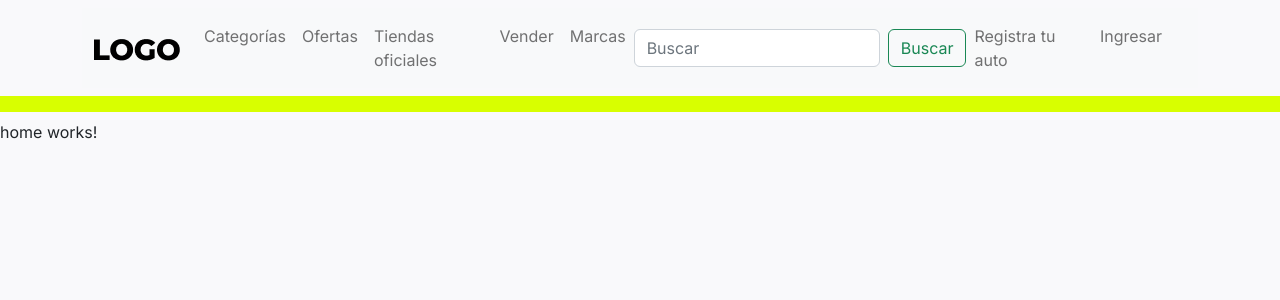
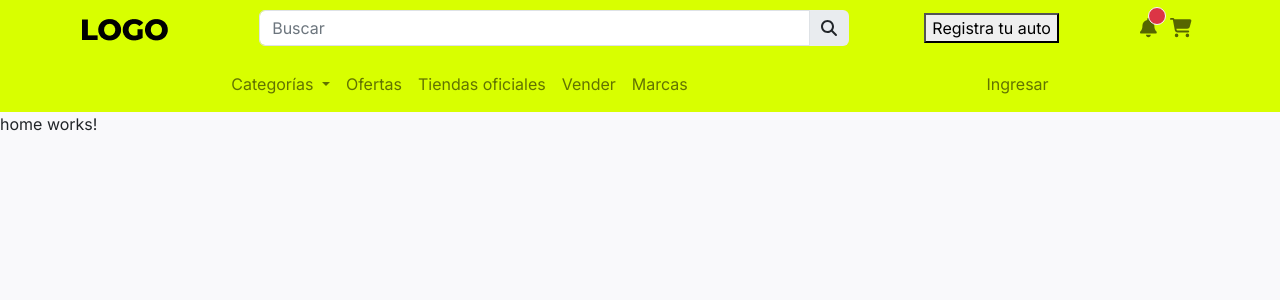
Before and after one commit to JSHectorM/shopping-mb, an Angular app: page /home in a window 1280 px wide. Shown: the top 300 px of the page. Built offline with nearby package versions, Linux system fonts and the light colour scheme.

Commit message:
change navbar grid para los 3 casos diferentes (login, mobile, web)

```diff
--- a/src/app/share/components/navbar/navbar.component.html
+++ b/src/app/share/components/navbar/navbar.component.html
@@ -1,57 +1,18 @@
-<div class="container">
-  <nav class="navbar navbar-light bg-light my-2" [ngClass]="{'d-none': isMobile && isLoginPage,'navbar-expand-lg': !isLoginPage}">
-    <div class="container-fluid">
-      <a class="navbar-brand" href="#">
-        <img src="/assets/img/LOGO.png" alt="Logo" width="86">
+<div class="container-fluid p-0">
+  <nav class="navbar navbar-light py-2" [ngClass]="{'d-none': isMobile && isLoginPage,'navbar-expand-lg bg-yelow': !isLoginPage}">
+    <!--    NavBar para mobile ISLOGIN-->
+    <div class="container px-4" *ngIf="isLoginPage">
+      <a class="navbar-brand" routerLink="{{routeHome}}">
+        <img ngSrc="{{srcLogo}}" alt="Logo" width="86" height="22">
       </a>
-      <button [disabled]="isLoginPage" class="navbar-toggler" type="button" data-bs-toggle="collapse" data-bs-target="#navbarNav" aria-controls="navbarNav" aria-expanded="false" aria-label="Toggle navigation">
+      <button [disabled]="isLoginPage" class="navbar-toggler" type="button">
         <fa-icon [icon]="faBars"></fa-icon>
       </button>
-      <div class="collapse navbar-collapse" id="navbarNav">
-        <ul class="navbar-nav me-auto mb-2 mb-lg-0" *ngIf="!isLoginPage">
-          <li class="nav-item">
-            <a class="nav-link" href="#">Categorías</a>
-          </li>
-          <li class="nav-item">
-            <a class="nav-link" href="#">Ofertas</a>
-          </li>
-          <li class="nav-item">
-            <a class="nav-link" href="#">Tiendas oficiales</a>
-          </li>
-          <li class="nav-item">
-            <a class="nav-link" href="#">Vender</a>
-          </li>
-          <li class="nav-item">
-            <a class="nav-link" href="#">Marcas</a>
-          </li>
-        </ul>
-        <form class="d-flex">
-          <input class="form-control me-2" type="search" placeholder="Buscar" aria-label="Search">
-          <button class="btn btn-outline-success" type="submit">Buscar</button>
-        </form>
-        <ul class="navbar-nav mb-2 mb-lg-0">
-          <li class="nav-item">
-            <a class="nav-link" href="#">Registra tu auto</a>
-          </li>
-          <li class="nav-item">
-            <a class="nav-link" href="#">Ingresar</a>
-          </li>
-          <li class="nav-item">
-            <a class="nav-link" href="#">
-              <i class="fas fa-shopping-cart"></i>
-            </a>
-          </li>
-        </ul>
-      </div>
     </div>
-  </nav>
 
-</div>
-
-<div class="container-fluid p-0">
-  <nav class="navbar navbar-light bg-yelow my-2" [ngClass]="{'d-none': isMobile && isLoginPage,'navbar-expand-lg': !isLoginPage}">
-    <div class="container navMobile" *ngIf="isMobile">
-      <button [disabled]="isLoginPage" *ngIf="!isLoginPage && isMobile" class="navbar-toggler" type="button" data-bs-toggle="collapse" data-bs-target="#navbarMobile" aria-controls="navbarNav" aria-expanded="false" aria-label="Toggle navigation">
+    <!--    NavBar para mobile !ISLOGIN-->
+    <div class="container navMobile" *ngIf="isMobile && !isLoginPage">
+      <button class="navbar-toggler" type="button" data-bs-toggle="collapse" data-bs-target="#navbarMobile" aria-controls="navbarNav" aria-expanded="false" aria-label="Toggle navigation">
         <fa-icon [icon]="faBars"></fa-icon>
       </button>
       <div class="input-group rounded inp-search">
@@ -75,15 +36,19 @@
         </span>
         </a>
       </div>
-
-      <a class="navbar-brand" routerLink="/home" *ngIf="!isMobile">
-        <img src="/assets/img/LOGO.png" alt="Logo" width="86">
-      </a>
-      <div class="collapse navbar-collapse" id="navbarMobile">
+      <div class="collapse navbar-collapse collapse-mobile" id="navbarMobile">
         <div class="card card-body">
           <ul class="navbar-nav me-auto mb-2 mb-lg-0" *ngIf="!isLoginPage">
-            <li class="nav-item">
-              <a class="nav-link" href="#">Categorías</a>
+            <li class="nav-item dropdown">
+              <a class="nav-link dropdown-toggle" role="button" data-bs-toggle="dropdown" aria-expanded="false">
+                Categorías
+              </a>
+              <ul class="dropdown-menu">
+                <li><a class="dropdown-item" href="#">Action</a></li>
+                <li><a class="dropdown-item" href="#">Another action</a></li>
+                <li><hr class="dropdown-divider"></li>
+                <li><a class="dropdown-item" href="#">Something else here</a></li>
+              </ul>
             </li>
             <li class="nav-item">
               <a class="nav-link" href="#">Ofertas</a>
@@ -107,5 +72,74 @@
         Env&iacute;ar a CP {{envioCP  }}
       </button>
     </div>
+
+    <!--    NavBar para WEB !ISLOGIN-->
+    <div class="container navWeb" *ngIf="!isMobile && !isLoginPage">
+      <a class="navbar-brand" routerLink="{{routeHome}}">
+        <img ngSrc="{{srcLogo}}" alt="Logo" width="86" height="22">
+      </a>
+      <div class="input-group rounded inp-search">
+        <input type="search" class="form-control py-1 border-right-0 border" placeholder="Buscar" aria-label="Search" aria-describedby="search-addon-web" />
+        <span class="input-group-text border-0" id="search-addon-web">
+          <fa-icon [icon]="search"></fa-icon>
+        </span>
+      </div>
+      <button type="button">Registra tu auto</button>
+      <div class="">
+        <a class="position-relative icon-navbar">
+          <fa-icon [icon]="bell"></fa-icon>
+          <span class="position-absolute top-0 start-100 translate-middle p-2 bg-danger border border-light rounded-circle">
+          <span class="visually-hidden">New alerts</span>
+        </span>
+        </a>
+        <a class="position-relative icon-navbar">
+          <fa-icon [icon]="cartShopping"></fa-icon>
+          <span *ngIf="numArticles > 0" class="position-absolute top-0 start-100 translate-middle badge rounded-pill bg-danger">
+            {{ numArticles }}
+            <span class="visually-hidden">unread messages</span>
+        </span>
+        </a>
+      </div>
+    </div>
   </nav>
+  <!--    NavBar 2row  para WEB !ISLOGIN-->
+  <nav class="navbar navbar-expand-lg bg-yelow row-navbar" *ngIf="!isMobile && !isLoginPage">
+    <div class="container justify-content-around">
+      <div class="flex-column">
+        <ul class="navbar-nav me-auto mb-2 mb-lg-0" *ngIf="!isLoginPage">
+          <li class="nav-item dropdown">
+            <a class="nav-link dropdown-toggle" role="button" data-bs-toggle="dropdown" aria-expanded="false">
+              Categorías
+            </a>
+            <ul class="dropdown-menu">
+              <li><a class="dropdown-item" href="#">Action</a></li>
+              <li><a class="dropdown-item" href="#">Another action</a></li>
+              <li><hr class="dropdown-divider"></li>
+              <li><a class="dropdown-item" href="#">Something else here</a></li>
+            </ul>
+          </li>
+          <li class="nav-item">
+            <a class="nav-link" href="#">Ofertas</a>
+          </li>
+          <li class="nav-item">
+            <a class="nav-link" href="#">Tiendas oficiales</a>
+          </li>
+          <li class="nav-item">
+            <a class="nav-link" href="#">Vender</a>
+          </li>
+          <li class="nav-item">
+            <a class="nav-link" href="#">Marcas</a>
+          </li>
+        </ul>
+      </div>
+      <div class="flex-column">
+        <ul class="navbar-nav me-auto mb-2 mb-lg-0" *ngIf="!isLoginPage">
+          <li class="nav-item">
+            <a class="nav-link" href="#">Ingresar</a>
+          </li>
+        </ul>
+      </div>
+    </div>
+  </nav>
+
 </div>
--- a/src/app/share/components/navbar/navbar.component.scss
+++ b/src/app/share/components/navbar/navbar.component.scss
@@ -18,3 +18,22 @@ div, nav, a, img, form, button, ul, li {
     max-width: 230px;
   }
 }
+.navWeb {
+  .inp-search {
+    max-width: 590px;
+  }
+}
+
+.collapse-mobile {
+  .card {
+    background-color: #D8FF00;
+    border: none;
+    .nav-item a{
+      color: #000000;
+    }
+  }
+}
+
+.row-navbar{
+//  Aqui personalizar la segunda row del nav
+}
--- a/src/app/share/components/navbar/navbar.component.ts
+++ b/src/app/share/components/navbar/navbar.component.ts
@@ -19,6 +19,8 @@ export class NavbarComponent implements OnInit{
   bell = faBell;
   cartShopping = faCartShopping
   location = faLocationDot;
+  // IMG Logos
+  srcLogo = "/assets/img/LOGO.png"
   // Flags
   isLoginPage: boolean = false;
   isMobile: boolean = false;
@@ -26,6 +28,9 @@ export class NavbarComponent implements OnInit{
   numArticles: number = 0;
   // CP
   envioCP:number = 42010;
+
+  // Rutas
+  routeHome ="/home"
 
   constructor(private router: Router) {
     this.router.events.subscribe(event => {
```
